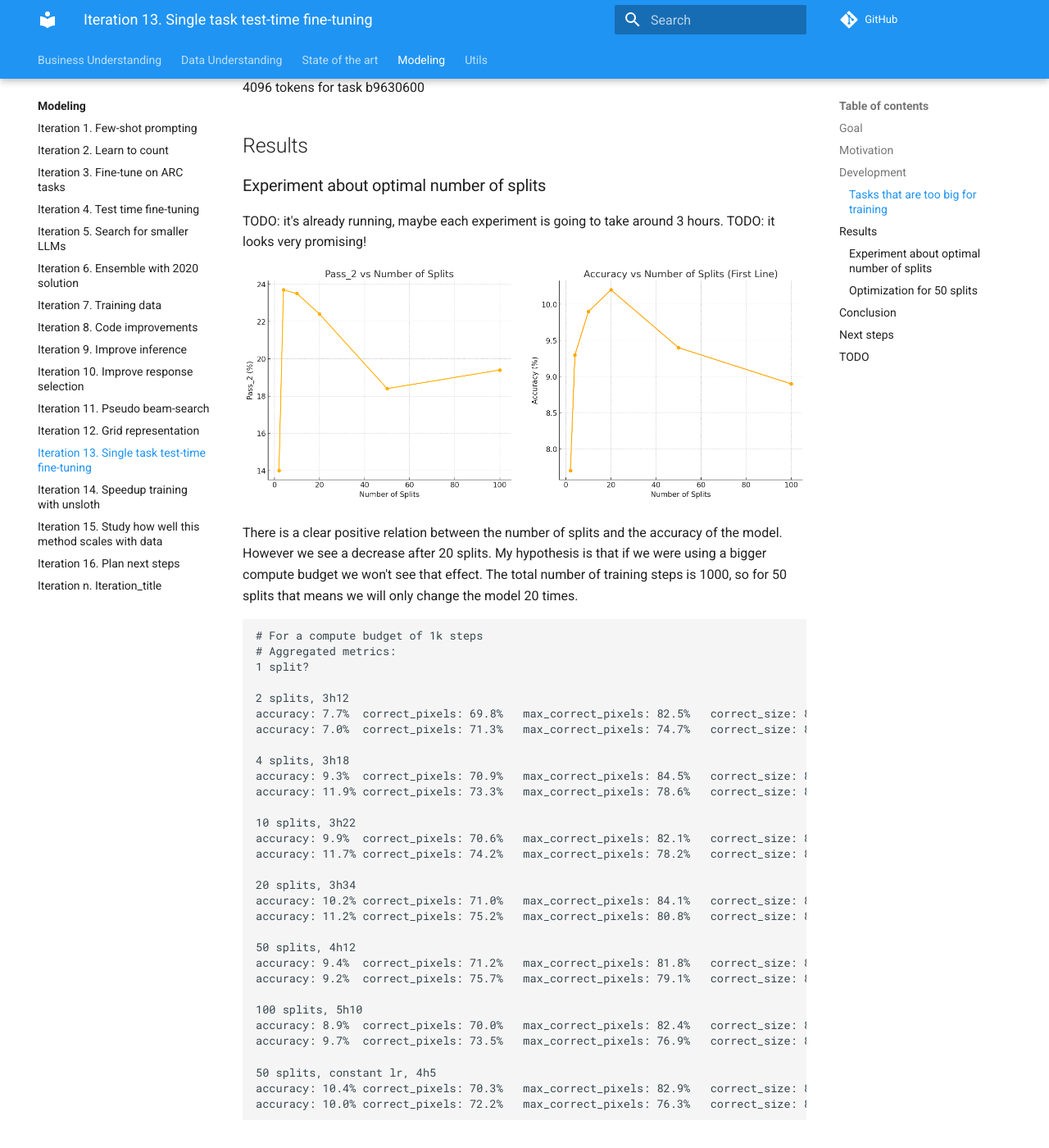
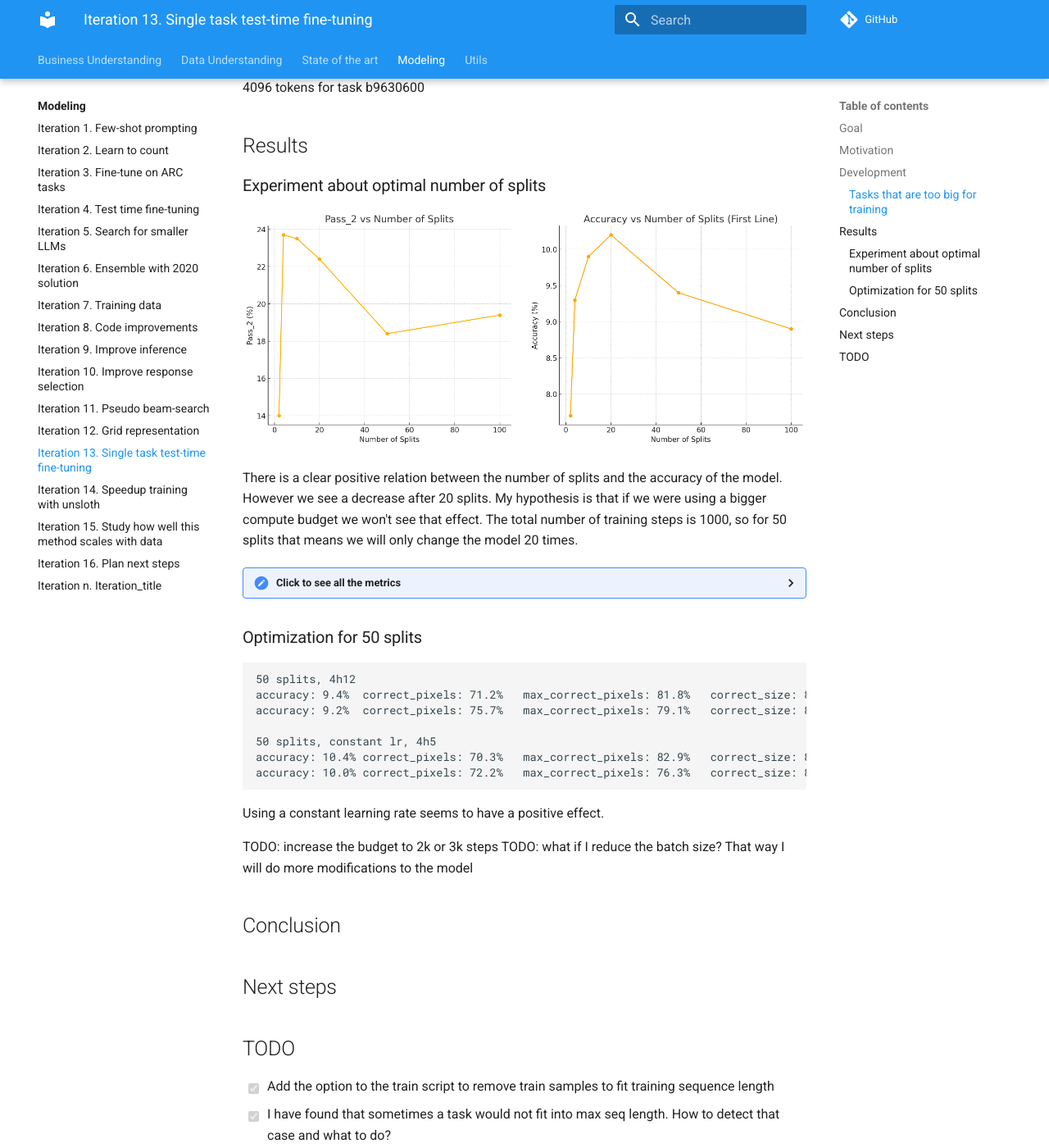
Before and after one commit to zhengjunyao-work/arc24, an MkDocs documentation site: the page built from docs/modeling/Iteration_13_single_task_ttft.md, in a window 1280 px wide and 1400 px high, scrolled down 1582 px. Shown: the whole window at 82% size. Built offline with MkDocs 1.6.1 and Material for MkDocs 9.7.7, drawn with Linux system fonts in a browser that asks for light colours; comment, search, counter and statistics services are not loaded.

Commit message:
improved documentation

````diff
--- a/docs/modeling/Iteration_13_single_task_ttft.md
+++ b/docs/modeling/Iteration_13_single_task_ttft.md
@@ -60,12 +60,12 @@ No prompt smaller than 4096 tokens for task b9630600
 
 ### Experiment about optimal number of splits
 
-TODO: it's already running, maybe each experiment is going to take around 3 hours.
-TODO: it looks very promising!
-
 ![effect of the number of splits](res/2024-09-02-17-44-54.png)
 
 There is a clear positive relation between the number of splits and the accuracy of the model. However we see a decrease after 20 splits. My hypothesis is that if we were using a bigger compute budget we won't see that effect. The total number of training steps is 1000, so for 50 splits that means we will only change the model 20 times.
+
+<details>
+  <summary>Click to see all the metrics</summary>
 
 ```
 # For a compute budget of 1k steps
@@ -101,6 +101,8 @@ accuracy: 10.4%	correct_pixels: 70.3%	max_correct_pixels: 82.9%	correct_size: 83
 accuracy: 10.0%	correct_pixels: 72.2%	max_correct_pixels: 76.3%	correct_size: 85.0%	any_correct_size: 87.0%	pass_2: 20.0%	unanswered: 1.0%
 ```
 
+</details>
+
 ### Optimization for 50 splits
 
 ```
````
